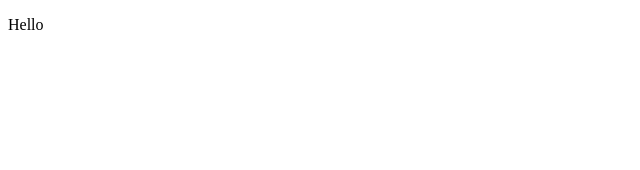
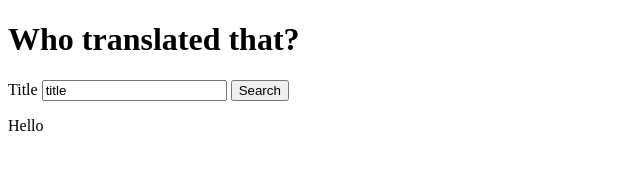
Before and after one commit to lascellesabercrombie/who-translated, a plain HTML site: page index.html in a window 1280 px wide. Shown: the whole page, without its empty margins (0-640 px from the left). Drawn offline with Linux system fonts and the light colour scheme.

Commit message:
add basic form

```diff
--- a/index.html
+++ b/index.html
@@ -8,6 +8,12 @@
     <link rel="stylesheet" href="style.css">
 </head>
 <body>
+    <h1>Who translated that?</h1>
+    <form>
+        <label for="title">Title</label>
+        <input name="title" value="title" id="title">
+        <button type="submit" id="submit">Search</button>
+    </form>
     <p>Hello</p>
 </body>
 <script src="script.js"></script>
```
